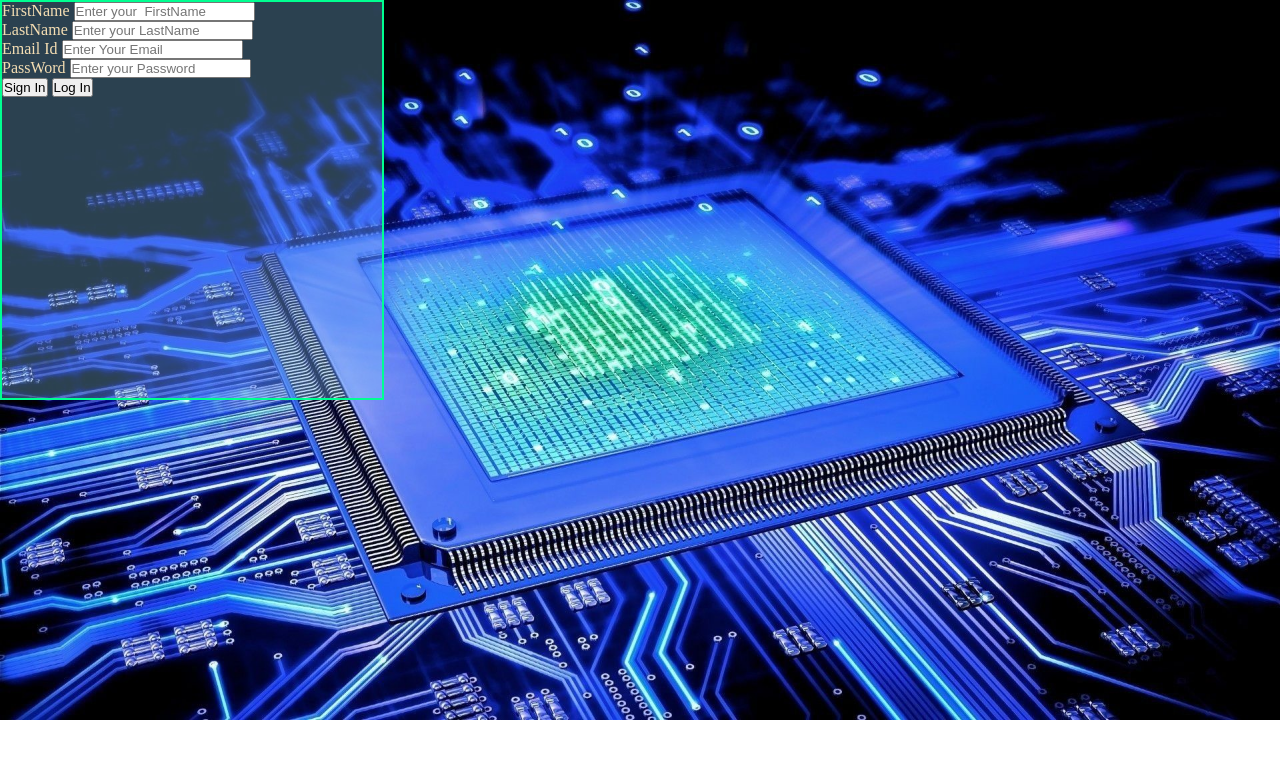
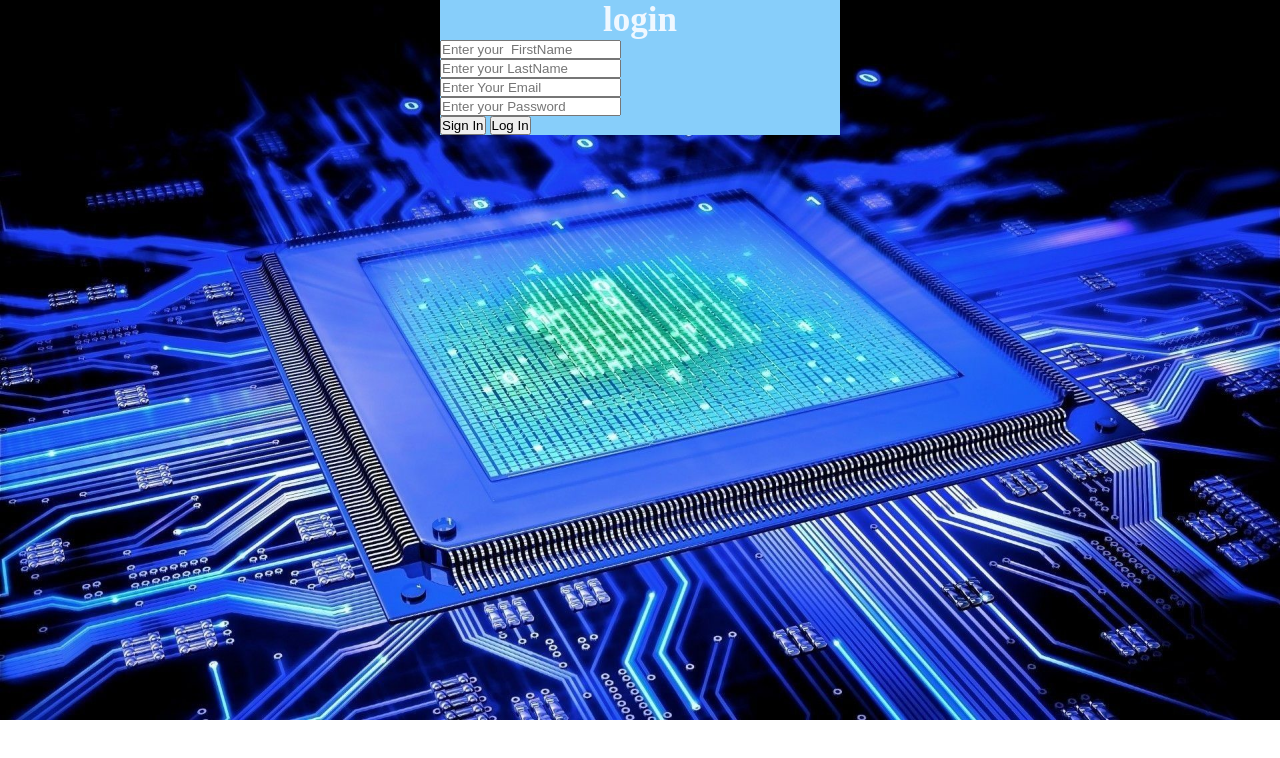
Before and after one commit to sachi1010/projets, a plain HTML site: page login.html in a window 1280 px wide. Drawn offline with Linux system fonts and the light colour scheme.

Commit message:
Update login.html

```diff
--- a/login.html
+++ b/login.html
@@ -7,7 +7,7 @@
 </head>
 <style>
 *{
-    padding: 0;
+padding: 0;
 margin: 0;
 box-sizing: border-box;
 }
@@ -15,37 +15,45 @@ body{
     background-image:url("udamey/images/login\ bg.jpg") ;
     background-repeat: no-repeat;
     background-size: cover;
-    color: wheat;
+
+    display: flex;
+    justify-content: center;
+    align-content:center;
+
 }
 .page{
-    border: 2px solid rgb(0, 255, 145);
-    height: 50vh;
-    width: 30vw;
-    background-color: rgba(135, 206, 250, 0.316);
+background-color: lightskyblue;
+width: 400px;
+color: aliceblue;
+}
+.page h1{
+    font-size: 35px;
+    text-align: center;
 }
 </style>
 <body>
    <section>
-    <div class="page">
-        <p class="Name">
-            <label for="fname" id="name">FirstName</label>
+    <form class="page">
+        <h1> login</h1>
+        <div class="Name">
+
             <input type="text" name="first" id="First" placeholder="Enter your  FirstName">
-        </p>
-        <p class="Last">
-            <label for="lname" id="lname">LastName</label>
+        </div>
+        <div class="Last">
+
             <input type="text" name="last" id="Last" placeholder="Enter your LastName">
-        </p>
-        <p class="Mail">
-            <label for="mail" id="Mail">Email Id</label>
+        </div>
+        <div class="Mail">
+
             <input type="mail" name="Mail id" id="email" placeholder="Enter Your Email">
-        </p>
-        <p class="Pass">
-            <label for="Pass" id="Pass">PassWord</label>
+        </div>
+        <div class="Pass">
+
             <input type="password" name="word" id="Pasword" placeholder="Enter your Password">
-        </p>
+        </div>
         <button type="sign in" id="sign">Sign In</button>
         <button type="Log in" id="log">Log In</button>
-    </div>
+    </form>
    </section>
 </body>
 </html>
```
